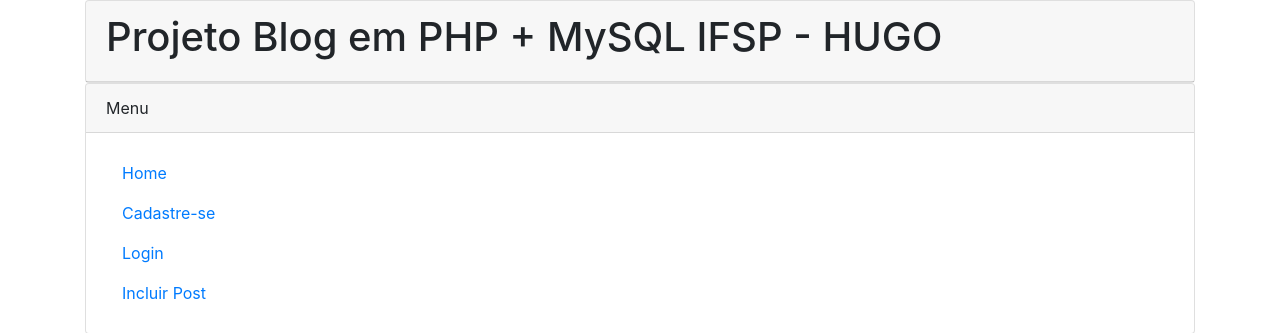
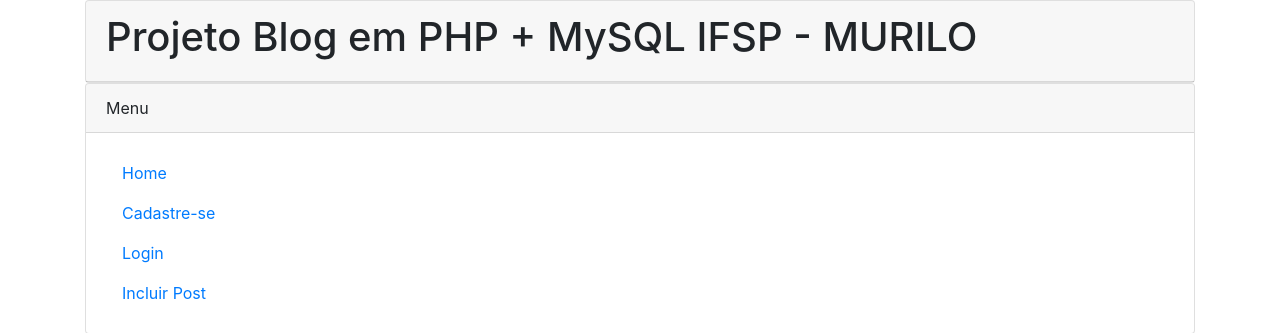
Before and after one commit to Hugo-RBdS/blog, a PHP site: page / in a window 1280 px wide. Shown: the top 333 px of the page. Run offline with PHP 8.4, Linux system fonts and the light colour scheme; data that the repository does not hold is empty.

Commit message:
aaaaaaaaaaaaaaaaa

```diff
--- a/includes/topo.php
+++ b/includes/topo.php
@@ -4,7 +4,7 @@
 
 <div class="card">
     <div class="card-header">
-        <h1>Projeto Blog em PHP + MySQL IFSP - HUGO</h1>
+        <h1>Projeto Blog em PHP + MySQL IFSP - MURILO</h1>
     </div>
     <?php if(isset($_SESSION['login'])): ?>
     <div class="card-body text-right">
```
Also changed, not shown: tests/mysql_teste.php (+3 -1 lines), tests/sql_teste.php (+3 -3 lines).
